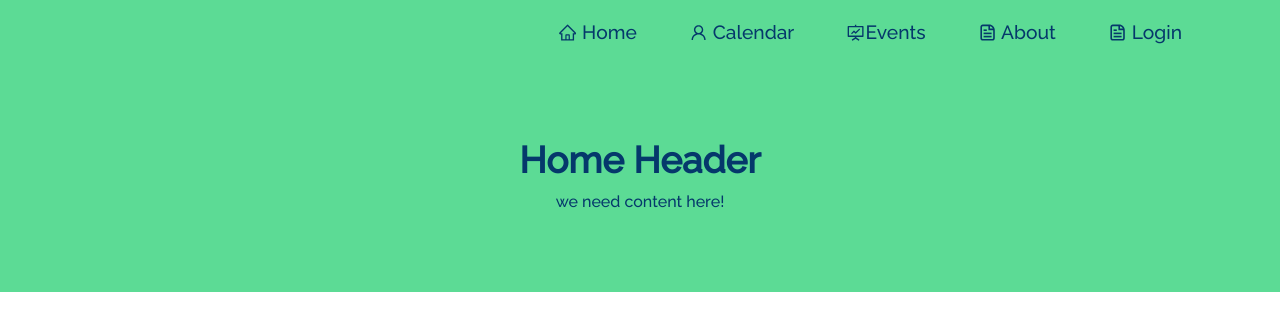
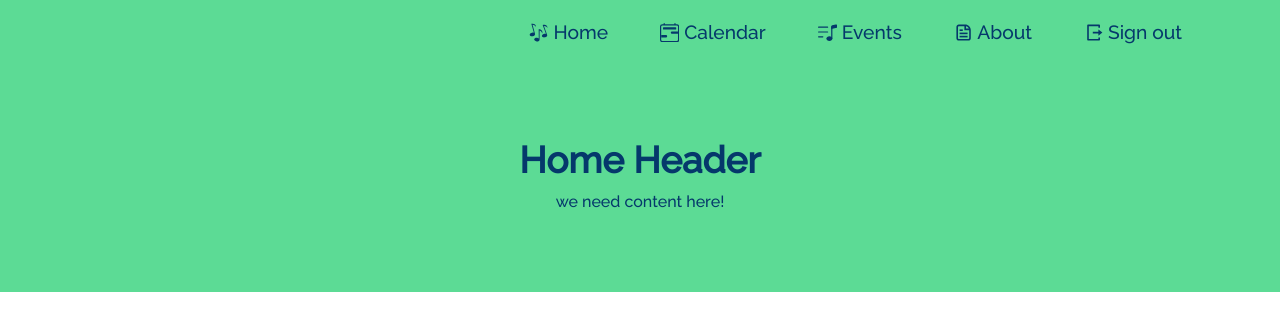
Before and after one commit to z-waters/concert-calendar-old, a React (Create React App) app: page / in a window 1280 px wide. Shown: the top 330 px of the page. Built offline with nearby package versions, Linux system fonts and the light colour scheme.

Commit message:
delete login placeholder and update navbar icons

```diff
--- a/src/App.js
+++ b/src/App.js
@@ -5,7 +5,6 @@ import Home from "./components/Home";
 import About from "./components/About/About";
 import EventsPage from "./components/EventsPage";
 import Calendar from "./components/Calendar";
-import Login from "./components/Login";
 import {
   BrowserRouter as Router,
   Route,
@@ -40,7 +39,7 @@ function App() {
           <Route path="/events" element={<EventsPage />} />
           <Route path="/about" element={<About />} />
           <Route path="/calendar" element={<Calendar />} />
-          <Route path="/login" element={<Login />} />
+
           <Route path="*" element={<Navigate to="/" />} />
         </Routes>
 
--- a/src/components/Login.js
+++ /dev/null
@@ -1,28 +0,0 @@
-import React from "react";
-import { Container, Row, Col } from "react-bootstrap";
-
-
-
-
-function Login() {
-  return (
-    <Container fluid className="about-section">
-
-      <Container>
-
-        <h1 className="project-heading">
-          <strong className="blue">Login Header</strong>
-        </h1>
-        <p className="blue">This component is just a placeholder.</p>
-
-
-
-
-
-
-      </Container>
-    </Container>
-  );
-}
-
-export default Login;
--- a/src/components/Navbar.js
+++ b/src/components/Navbar.js
@@ -2,21 +2,14 @@ import React, { useState } from "react";
 import Navbar from "react-bootstrap/Navbar";
 import Nav from "react-bootstrap/Nav";
 import Container from "react-bootstrap/Container";
-
-import Button from "react-bootstrap/Button";
 import { Link } from "react-router-dom";
-import { CgGitFork } from "react-icons/cg";
-
-import {
-  AiFillStar,
-  AiOutlineHome,
-  AiOutlineFundProjectionScreen,
-  AiOutlineUser,
-} from "react-icons/ai";
-
+import { GiMusicalNotes } from "react-icons/gi";
+import { BsCalendar2Range, BsMusicNoteList } from "react-icons/bs";
+import { RiLogoutBoxRLine } from "react-icons/ri";
 import { CgFileDocument } from "react-icons/cg";
 
-function NavBar() {
+
+function NavBar({ signOut, user }) {
   const [expand, updateExpanded] = useState(false);
   const [navColour, updateNavbar] = useState(false);
 
@@ -53,7 +46,7 @@ function NavBar() {
           <Nav className="ms-auto" defaultActiveKey="#home">
             <Nav.Item>
               <Nav.Link as={Link} to="/" onClick={() => updateExpanded(false)}>
-                <AiOutlineHome style={{ marginBottom: "2px" }} /> Home
+                <GiMusicalNotes style={{ marginBottom: "2px" }} /> Home
               </Nav.Link>
             </Nav.Item>
 
@@ -63,7 +56,7 @@ function NavBar() {
                 to="/calendar"
                 onClick={() => updateExpanded(false)}
               >
-                <AiOutlineUser style={{ marginBottom: "2px" }} /> Calendar
+                <BsCalendar2Range style={{ marginBottom: "2px" }} /> Calendar
               </Nav.Link>
             </Nav.Item>
 
@@ -73,8 +66,7 @@ function NavBar() {
                 to="/events"
                 onClick={() => updateExpanded(false)}
               >
-                <AiOutlineFundProjectionScreen
-                  style={{ marginBottom: "2px" }}/>Events
+                <BsMusicNoteList style={{marginBottom: "2px" }} /> Events
               </Nav.Link>
             </Nav.Item>
 
@@ -91,12 +83,13 @@ function NavBar() {
 
 
             <Nav.Item>
+
               <Nav.Link
                 as={Link}
-                to="/login"
-                onClick={() => updateExpanded(false)}
+                to="#"
+                onClick={signOut}
               >
-                <CgFileDocument style={{ marginBottom: "2px" }} /> Login
+                <RiLogoutBoxRLine style={{ marginBottom: "2px" }} /> Sign out
               </Nav.Link>
             </Nav.Item>
           </Nav>
```
Also changed, not shown: src/components/Footer.js (+4 -4 lines).
